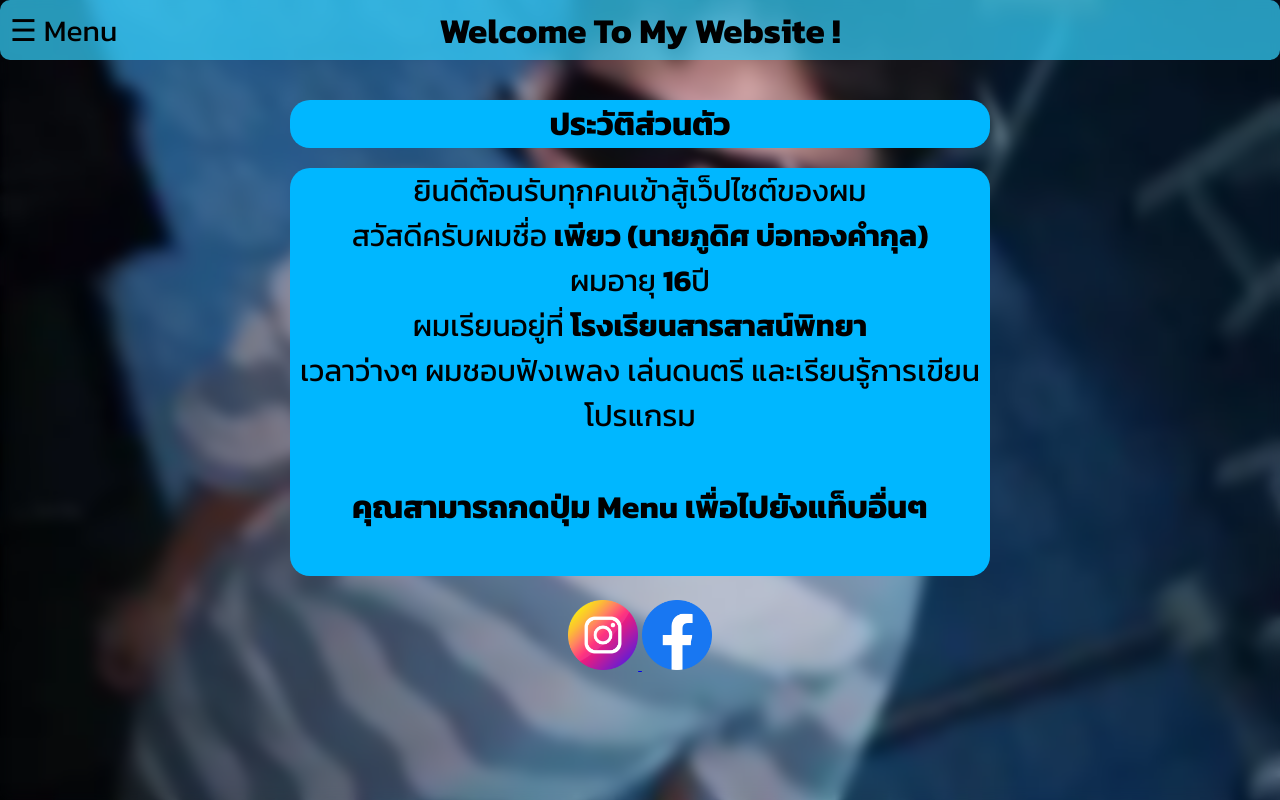
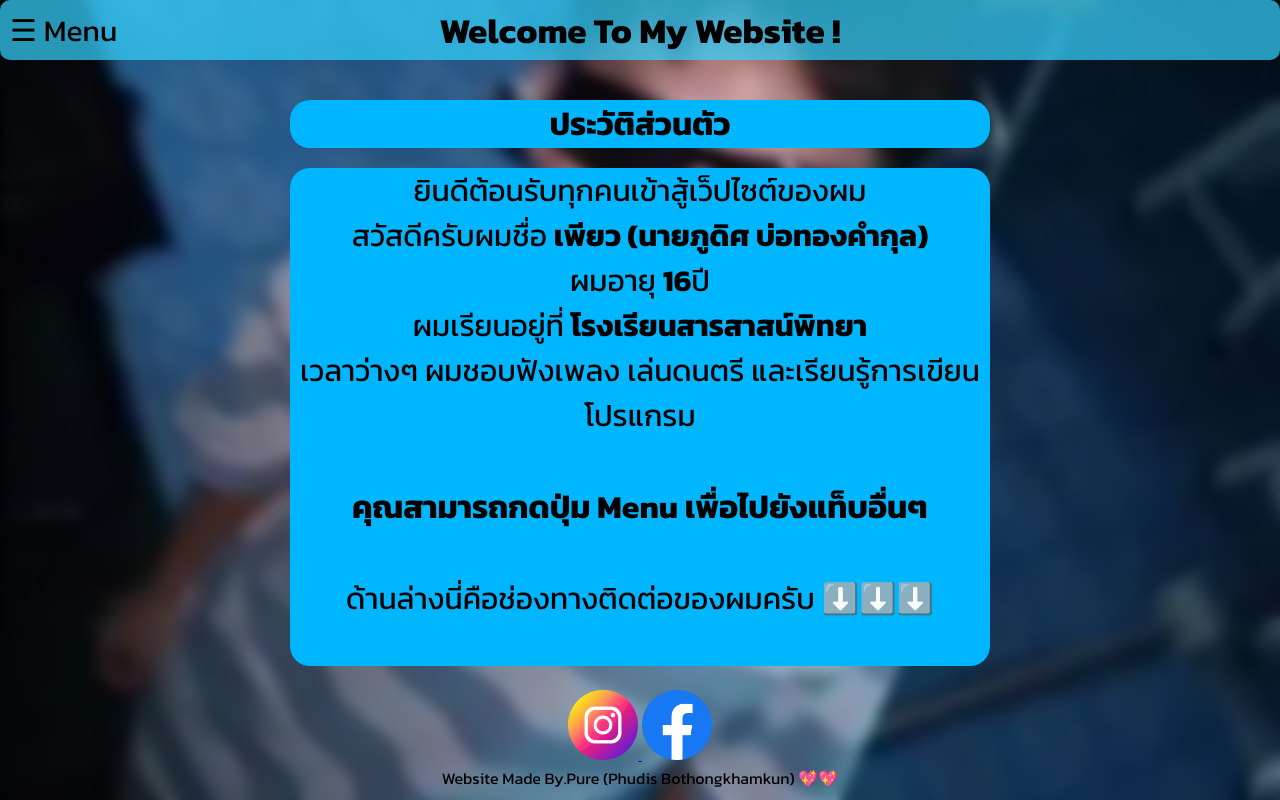
Before and after one commit to Pure112233/PortfolioWebsite, a plain HTML site: page index.html in a window 1280 px wide. Drawn offline with nearby package versions, Linux system fonts and the light colour scheme.

Commit message:
index.html

```diff
--- a/index.html
+++ b/index.html
@@ -16,11 +16,10 @@
 
 
 <body>
+    <!-- Top Bar-->
     <div class="bartop">
 
         <h1 style="font-size: 35px;">Welcome To My Website !</h1>
-
-
 
         <span onclick="openNav()">&#9776; Menu</span>
         <div id="mySidenav" class="sidenav">
@@ -28,12 +27,14 @@
             <a href="index.html">Home</a>
             <a href="bmi.html">BMI Calculator</a>
             <a href="todolist.html">ToDoList</a>
+            <a href="Temperature.html">Temperature</a>
             <a href="Activity.html">Activity</a>
 
         </div>
 
     </div>
 
+    <div class="main-content">
         <div class="texthistory">
             <h1>ประวัติส่วนตัว</h1>
             <p>ยินดีต้อนรับทุกคนเข้าสู้เว็ปไซต์ของผม<br>
@@ -41,13 +42,11 @@
                 ผมอายุ <b>16</b>ปี<br>
                 ผมเรียนอยู่ที่ <b>โรงเรียนสารสาสน์พิทยา</b><br>
                 เวลาว่างๆ ผมชอบฟังเพลง เล่นดนตรี และเรียนรู้การเขียนโปรแกรม<br><br>
-            <b style="font-size: 32px;">คุณสามารถกดปุ่ม Menu เพื่อไปยังแท็บอื่นๆ</b>
+                <b style="font-size: 32px;">คุณสามารถกดปุ่ม Menu เพื่อไปยังแท็บอื่นๆ</b><br><br>
+
+                ด้านล่างนี่คือช่องทางติดต่อของผมครับ ⬇️⬇️⬇️
                 <br><br>
-
-
-
-
-
+            </p>
 
         </div>
         <br>
@@ -58,10 +57,14 @@
         <a class="social" href="https://www.facebook.com/purekub07" target="_blank">
             <img src="img/facebook.png" alt="Facebook" width="70" height="70">
         </a>
+    </div>
 
 
-    <script type="module" src="https://unpkg.com/ionicons@7.1.0/dist/ionicons/ionicons.esm.js"></script>
-    <script nomodule src="https://unpkg.com/ionicons@7.1.0/dist/ionicons/ionicons.js"></script>
+
+    <footer>
+        Website Made By.Pure (Phudis Bothongkhamkun) 💖💖
+    </footer>
+
     <script src="app.js"></script>
 </body>
 
```
Lines whose indentation alone changed are shown as unchanged.
